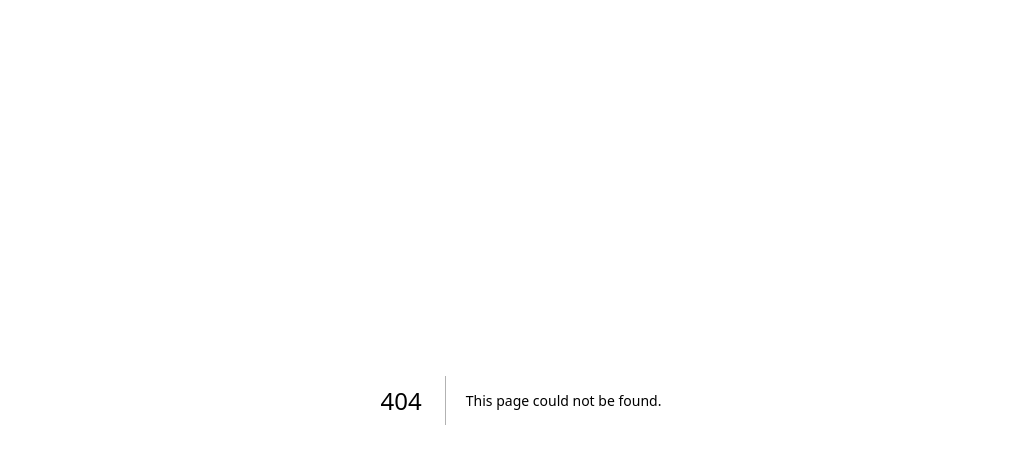
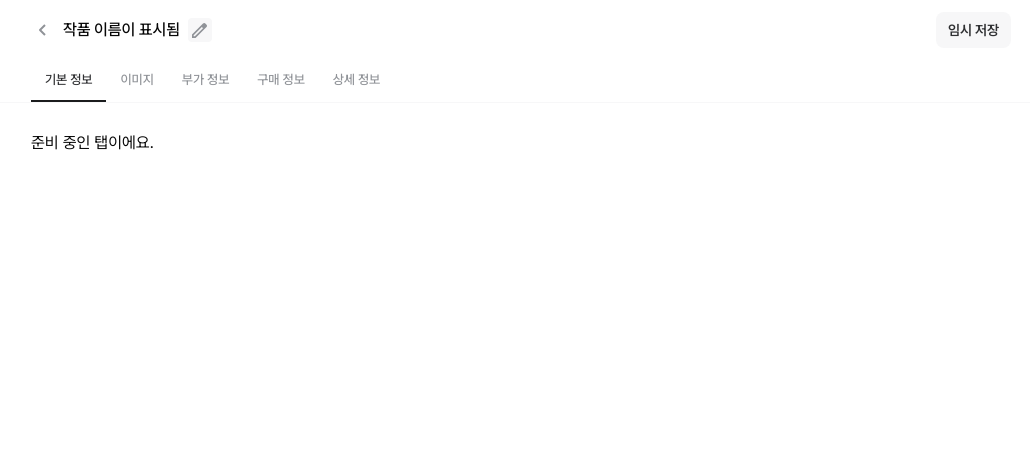
Before and after one commit to DoLog-Team/DoLog-FE, a Next.js app in the folder apps/client/: page /artist-admin/artworks/1/edit in a window 1280 px wide. Before the commit this address had no page. Shown: the top 464 px of the page, without its empty margins (119-1149 px from the left). Built offline with nearby package versions, Linux system fonts and the light colour scheme.

Commit message:
feat: 작품 수정 form 틀 생성

```diff
--- /dev/null
+++ b/apps/client/app/artist-admin/artworks/[artworkId]/edit/page.tsx
@@ -0,0 +1,10 @@
+"use client";
+
+import { useRouter } from "next/navigation";
+import { ArtworkForm } from "../../_components/ArtworkForm";
+
+export default function EditArtworkPage() {
+	const router = useRouter();
+
+	return <ArtworkForm title="작품 이름이 표시됨" onBack={() => router.back()} />;
+}
--- a/apps/client/app/artist-admin/artworks/_components/ArtworkForm.tsx
+++ b/apps/client/app/artist-admin/artworks/_components/ArtworkForm.tsx
@@ -31,7 +31,7 @@ export const ArtworkForm = ({ title, onBack }: ArtworkFormProps) => {
 				onBack={onBack}
 			/>
 			<TabBar tabs={TABS} activeTab={activeTab} onTabClick={setActiveTab} />
-			<div className="px-10">준비 중인 탭이에요.</div>
+			<div className="px-10 py-7">준비 중인 탭이에요.</div>
 		</DesktopContainer>
 	);
 };
--- a/apps/client/components/common/FormHeader/FormHeader.tsx
+++ b/apps/client/components/common/FormHeader/FormHeader.tsx
@@ -26,7 +26,7 @@ export const FormHeader = ({
 	className,
 }: FormHeaderProps) => {
 	return (
-		<header className={cn("border-b border-stroke-lightest", className)}>
+		<header className={className}>
 			<DesktopContainer className="flex items-center justify-between py-3">
 				<div className="flex items-center gap-2">
 					<button type="button" onClick={onBack} aria-label="뒤로가기">
```
